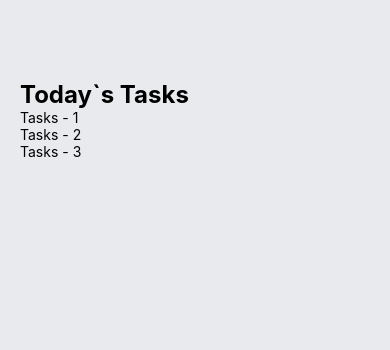
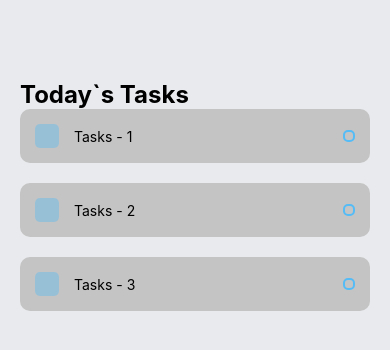
Before and after one commit to NiloMarcos/AppTodoList, a React Native app: screen / in a window 390 px wide. Shown: the top 350 px of the page. Built offline with nearby package versions, Linux system fonts and the light colour scheme.

Commit message:
implement of styling for tasks

```diff
--- a/src/components/Tasks/index.js
+++ b/src/components/Tasks/index.js
@@ -1,16 +1,50 @@
 import React from 'react';
-import { View, Text, StyleSheet } from 'react-native';
+import { View, Text, StyleSheet, TouchableOpacity } from 'react-native';
 
 export default function Tasks({ title }) {
   return(
-    <View>
-      <Text>{title}</Text>
+    <View style={styles.item}>
+      <View style={styles.itemLeft}>
+        <TouchableOpacity style={styles.square}></TouchableOpacity>
+        <Text style={styles.itemText}>{title}</Text>
+      </View>
+
+      <View style={styles.circular}></View>
     </View>
   );
 }
 
 const styles = StyleSheet.create({
-  container: {
-
+  item: {
+    backgroundColor: '#c4c4c4',
+    padding: 15,
+    borderRadius: 10,
+    flexDirection: 'row',
+    alignItems: 'center',
+    justifyContent: 'space-between',
+    marginBottom: 20,
   },
+  itemLeft: {
+    flexDirection: 'row',
+    alignItems: 'center',
+    flexWrap: 'wrap',
+  },
+  square: {
+    width: 24,
+    height: 24,
+    backgroundColor: '#55BCF6',
+    opacity: 0.4,
+    borderRadius: 5,
+    marginRight: 15,
+  },
+  itemText: {
+    maxWidth: '80%',
+  },
+  circular: {
+    width: 12,
+    height: 12,
+    borderColor: '#55BCF6',
+    borderWidth: 2,
+    borderRadius: 5,
+  }
 });
```
